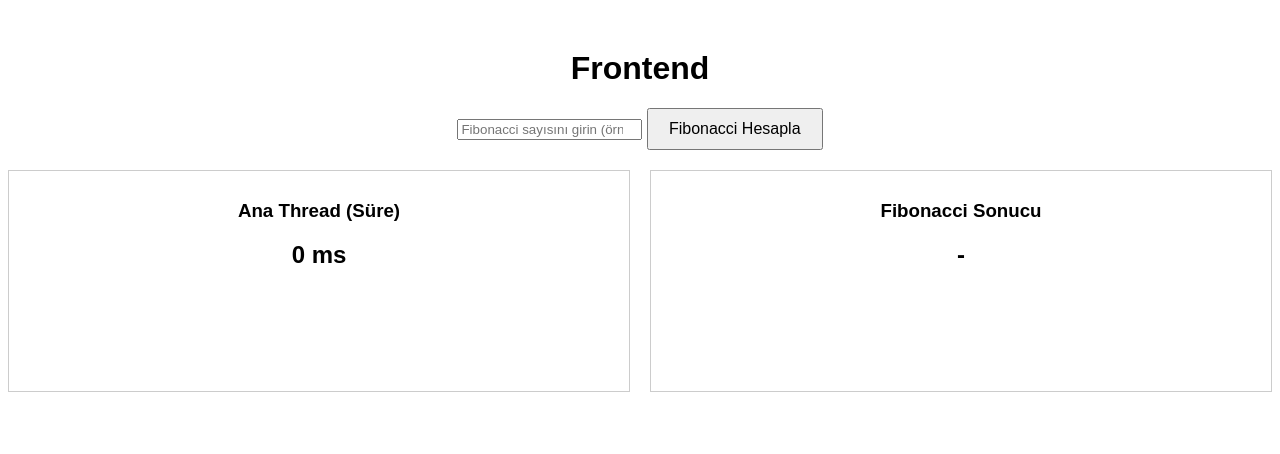
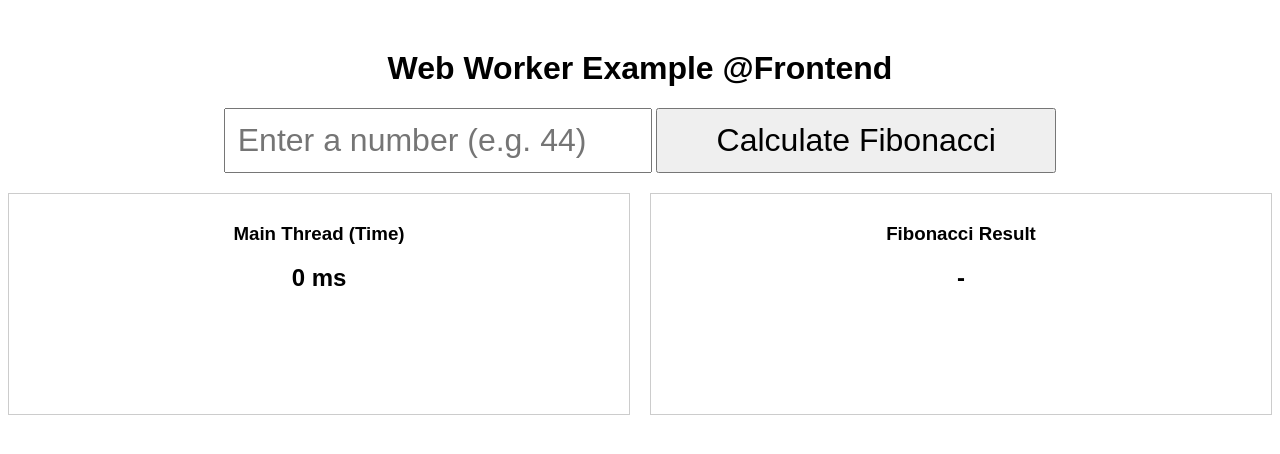
Before and after one commit to neptunb/thk, a plain HTML site: page frontend/index.html in a window 1280 px wide. Drawn offline with Linux system fonts and the light colour scheme.

```diff
--- a/frontend/index.html
+++ b/frontend/index.html
@@ -7,17 +7,17 @@
   <title>Worker Örneği</title>
 </head>
 <body>
-  <h1>Frontend</h1>
+  <h1>Web Worker Example @Frontend</h1>
 
-  <input id="inputNumber" type="number" placeholder="Fibonacci sayısını girin (örn: 40)" />
-  <button id="fibonacciButton">Fibonacci Hesapla</button>
+  <input id="inputNumber" type="number" placeholder="Enter a number (e.g. 44)" style="font-size: 32px; padding: 12px; width: 400px;" />
+  <button id="fibonacciButton" style="font-size: 32px; padding: 12px; width: 400px;">Calculate Fibonacci</button>
   <div style="display: flex; gap: 20px; margin-top: 20px;">
     <div style="flex: 1; border: 1px solid #ccc; padding: 10px; min-height: 200px;">
-      <h3>Ana Thread (Süre)</h3>
+      <h3>Main Thread (Time)</h3>
       <div id="counterDisplay" style="font-size: 24px; font-weight: bold;">0 ms</div>
     </div>
     <div style="flex: 1; border: 1px solid #ccc; padding: 10px; min-height: 200px;">
-      <h3>Fibonacci Sonucu</h3>
+      <h3>Fibonacci Result</h3>
       <div id="fibonacciResult" style="font-size: 24px; font-weight: bold;">-</div>
     </div>
   </div>
```
